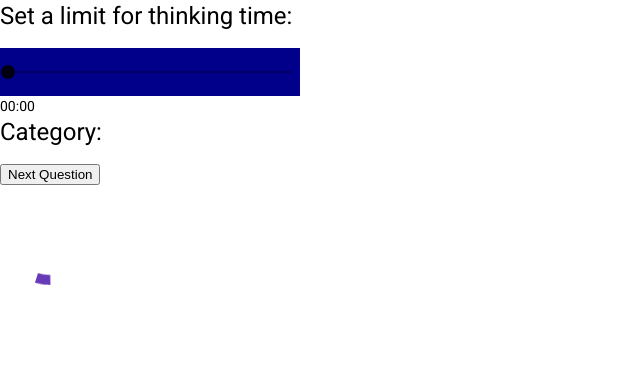
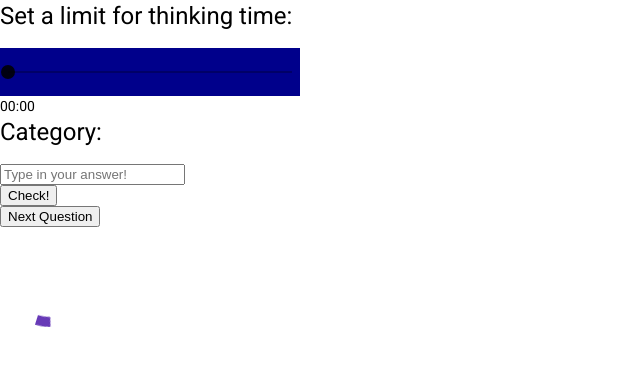
Before and after one commit to fhrmt/coffee-quiz, an Angular app in the folder coffee-quiz/: page / in a window 1280 px wide. Shown: the top 366 px of the page, without its empty margins (0-640 px from the left). Built offline with nearby package versions, Linux system fonts and the light colour scheme; no server answers.

Commit message:
input added with checking for correct answer

```diff
--- a/coffee-quiz/src/app/quiz/quiz.component.html
+++ b/coffee-quiz/src/app/quiz/quiz.component.html
@@ -16,6 +16,16 @@
 
 <h1 class="">{{ question }}</h1>
 
+<div>
+    <form [formGroup] = "formdata" (ngSubmit) = "answerCheck(formdata.value)" >
+       <input type = "text" class = "fortextbox" name = "givenAnswer" placeholder = "Type in your answer!"
+          formControlName="givenAnswer">
+       <br/>
+
+       <input type = "submit" class = "forsubmit" value = "Check!">
+    </form>
+ </div>
+
 <button (click)="getRandomQuestion()">Next Question</button>
 
 <div *ngIf="isLoading">
--- a/coffee-quiz/src/app/quiz/quiz.component.ts
+++ b/coffee-quiz/src/app/quiz/quiz.component.ts
@@ -1,6 +1,8 @@
-import { Component, OnInit} from '@angular/core';
+import { Component, OnInit } from '@angular/core';
 import { QuestionsService } from '../questions.service';
 import { timer, Subscription } from 'rxjs';
+import { FormGroup, FormControl } from '@angular/forms';
+
 
 @Component({
   selector: 'app-quiz',
@@ -10,6 +12,9 @@ import { timer, Subscription } from 'rxjs';
 export class QuizComponent implements OnInit {
   question: string = '';
   baseAnswer: string = '';
+  givenAnswer: string = '';
+  isAnswered: boolean = false;
+  isCorrect: boolean = false;
   category = { id: 0, title: '' };
   questions: any;
   index: number = 0;
@@ -18,11 +23,17 @@ export class QuizComponent implements OnInit {
   countdown: any = Subscription;
   timePerQuestion: number = 3;
   tick: number = 1000;
+  formdata: any;
 
   constructor(private QuizService: QuestionsService) {}
 
   ngOnInit(): void {
     this.getRandomQuestion();
+    this.formdata = new FormGroup({
+      givenAnswer: new FormControl(''),
+    });
+    console.log('formdata: ', this.formdata);
+
     this.countdown = timer(0, this.tick).subscribe(() => {
       if (this.timeLeft > 0) {
         --this.timeLeft;
@@ -31,8 +42,12 @@ export class QuizComponent implements OnInit {
   }
 
   getRandomQuestion() {
+    this.isAnswered = false;
+
     this.isLoading = true;
     this.QuizService.getRandomQuestions().subscribe((response) => {
+      this.formdata.reset();
+      this.givenAnswer = '';
       this.questions = response;
       this.question = this.questions[this.index].question;
       this.baseAnswer = this.questions[this.index].answer;
@@ -46,14 +61,49 @@ export class QuizComponent implements OnInit {
 
   resetTimer() {
     this.timeLeft = this.timePerQuestion;
-   }
+  }
 
-   formatLabel(value: number) {
+  formatLabel(value: number) {
     return value + 's';
   }
 
   updateTimer(event: any) {
     this.timePerQuestion = event.value;
-    this.resetTimer()
+    this.resetTimer();
+  }
+
+  answerCheck(data: any) {
+    this.givenAnswer = data.givenAnswer;
+    console.log(this.givenAnswer);
+    console.log(this.baseAnswer);
+
+    if (this.givenAnswer == null) {
+      alert('Type in your answer!');
+    } else if (this.givenAnswer.length > 0) {
+      this.isAnswered = true;
+      if (
+        this.givenAnswer
+          .toLowerCase()
+          .replace(/[^a-zA-Z0-9 ]/g, '')
+          .replace(/(\s{2,})/g, ' ') ==
+        this.baseAnswer
+          .toLowerCase()
+          .replace(/[^a-zA-Z0-9 ]/g, '')
+          .replace(/(\s{2,})/g, ' ')
+      ) {
+        this.isCorrect = true;
+        alert('Correct!');
+      } else {
+        this.isCorrect = false;
+      }
+    }
+
+    // if (this.givenAnswer.length > 0) {
+    //   this.isAnswered = true;
+
+    //   this.givenAnswer =  this.givenAnswer.toLowerCase().replace(/[^a-zA-Z0-9 ]/g, '').replace(/(\s{2,})/g, ' ')
+
+    // console.log(this.givenAnswer);
+    // }
   }
 }
```
Also changed, not shown: coffee-quiz/src/app/app.module.ts (+7 -1 lines). Lines whose indentation alone changed are shown as unchanged.
